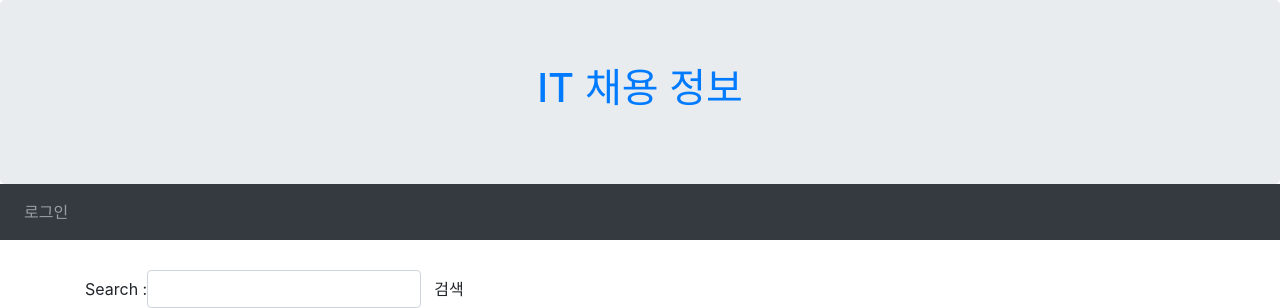
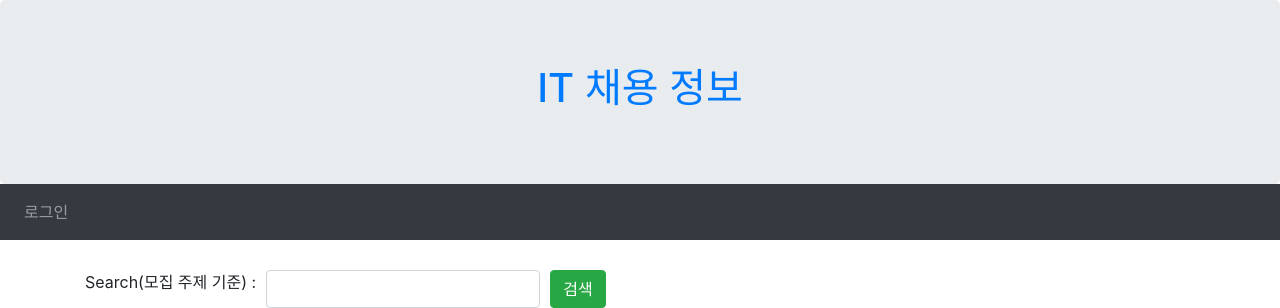
Before and after one commit to yojulab/project_RecommenderService, a Django app: page /list/ in a window 1280 px wide. Shown: the top 308 px of the page. Run offline with Django 3.2, Linux system fonts and the light colour scheme; some libraries are stand-ins or nearby versions.

Commit message:
add files

```diff
--- a/home/views.py
+++ b/home/views.py
@@ -49,11 +49,16 @@ def list_rdb(request):
     cursor = connect.cursor()
 
     search = request.GET.get('search', '')
-    search = '%'+search+'%'
+    if search and request.user.is_authenticated:
+        username = request.user.username
+        cursor.execute("insert into attention_search(search_word, username) values (?,?)",(search,username))
+        connect.commit()
+
     # if search:
     try:
         # get Collection with find()
-        cursor.execute("select * from SCRAPPING_SITE where recruit_title like ?",(search))
+        search = '%' + search + '%'
+        cursor.execute("select * from SCRAPPING_SITE where recruit_title like '"+search+"'")
         contact_list = cursor.fetchall()
         lineperpage = 20              # Show 15 contacts per page.
         paginator = Paginator(contact_list, lineperpage)
--- a/templates/home/list.html
+++ b/templates/home/list.html
@@ -11,12 +11,19 @@ function attentionItem(username, id){
 </script>
 
   <div class="container" style="margin-top:30px">
-<form class="form-inline" action="/list_rdb">
-  <div class="form-group">
-    <label for="search">Search : </label>
-    <input type="text" class="form-control" id="search" name="search" value="{{ request.GET.search }}">
+
+<form action="/list_rdb">
+  <div class="form-row">
+    <div class="col-auto">
+      <label for="search">Search(모집 주제 기준) : </label>
+    </div>
+    <div class="col-auto">
+      <input type="text" class="form-control" id="search" name="search" value="{{ request.GET.search }}">
+    </div>
+    <div class="col-auto">
+    <button type="submit" class="btn btn-success">검색</button>
+    </div>
   </div>
-  <button type="submit" class="btn btn-default">검색</button>
 </form>
     <table class="table table-striped">
       <thead>
```
Also changed, not shown: db.sqlite3.
